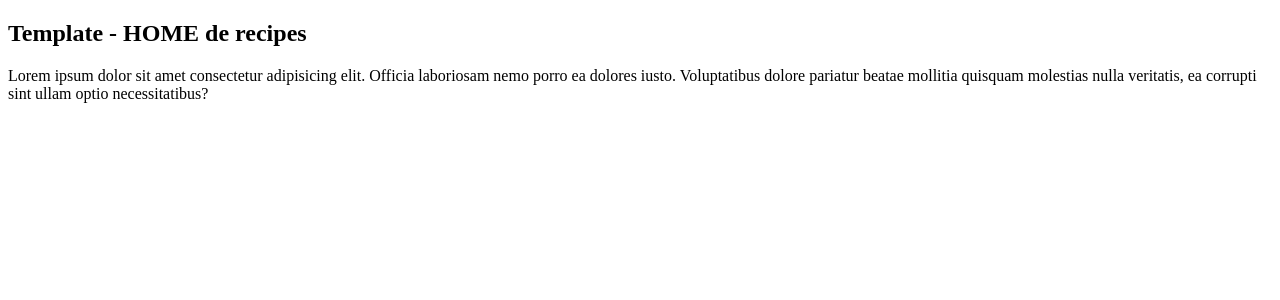
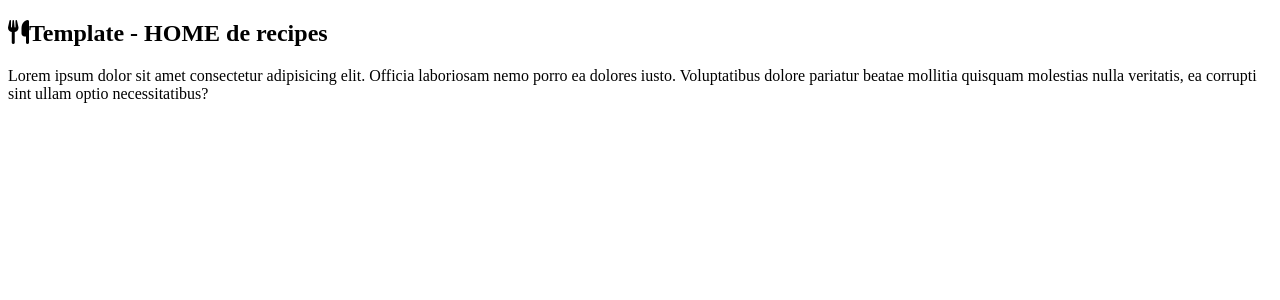
Before and after one commit to ArthurV7/projetos-django, a Django app: page /recipes/ in a window 1280 px wide. Shown: the top 300 px of the page. Run offline with Django 5.2, Linux system fonts and the light colour scheme; some libraries are stand-ins or nearby versions.

Commit message:
Adding font-awesome to HTML template

```diff
--- a/recipes/templates/recipes/index.html
+++ b/recipes/templates/recipes/index.html
@@ -4,12 +4,15 @@
     <meta charset="UTF-8">
     <meta name="viewport" content="width=device-width, initial-scale=1.0">
     <title>Recipes</title>
+    <link rel="stylesheet" href="https://cdnjs.cloudflare.com/ajax/libs/font-awesome/6.6.0/css/all.min.css" integrity="sha512-Kc323vGBEqzTmouAECnVceyQqyqdsSiqLQISBL29aUW4U/M7pSPA/gEUZQqv1cwx4OnYxTxve5UMg5GT6L4JJg==" crossorigin="anonymous" referrerpolicy="no-referrer" />
+    <link rel="stylesheet" href="https://cdnjs.cloudflare.com/ajax/libs/font-awesome/6.6.0/css/brands.min.css" integrity="sha512-EJp8vMVhYl7tBFE2rgNGb//drnr1+6XKMvTyamMS34YwOEFohhWkGq13tPWnK0FbjSS6D8YoA3n3bZmb3KiUYA==" crossorigin="anonymous" referrerpolicy="no-referrer" />
+    <link rel="stylesheet" href="https://cdnjs.cloudflare.com/ajax/libs/font-awesome/6.6.0/css/solid.min.css" integrity="sha512-/r+0SvLvMMSIf41xiuy19aNkXxI+3zb/BN8K9lnDDWI09VM0dwgTMzK7Qi5vv5macJ3VH4XZXr60ip7v13QnmQ==" crossorigin="anonymous" referrerpolicy="no-referrer" />
 </head>
 <body>
     <div class="container1">
         <section>
             <h1>
-                Template - HOME de recipes
+                <i class="fas fa-utensils logo-icon"></i>Template - HOME de recipes
             </h1>
             <p>
                 Lorem ipsum dolor sit amet consectetur adipisicing elit. Officia laboriosam nemo porro ea dolores iusto. Voluptatibus dolore pariatur beatae mollitia quisquam molestias nulla veritatis, ea corrupti sint ullam optio necessitatibus?
```
